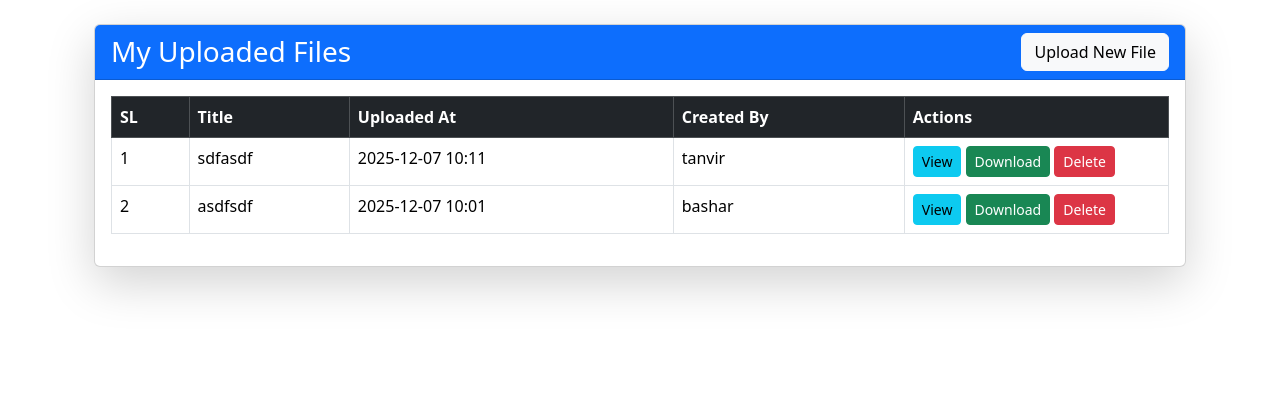
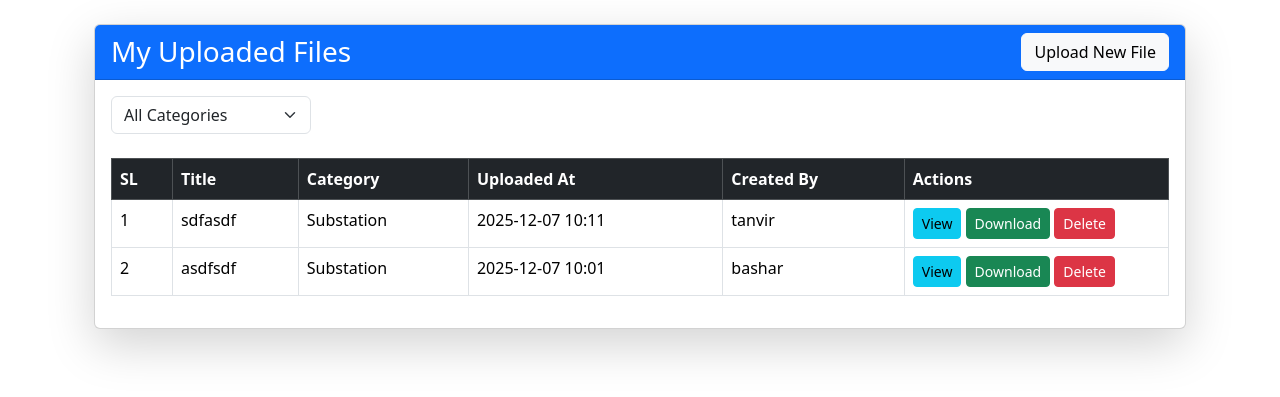
Before and after one commit to bayajeed/quotation-final2, a Django app: page /files/list/ in a window 1280 px wide. Shown: the part 56-453 px from the top of the page. Run offline with Django 5.2, Linux system fonts and the light colour scheme; a user stored in the database is signed in; data comes from the database, SQL or seed files in the repository; both versions use the stored data as it was after the commit.

Commit message:
File handler er add "category" and "View" added for achiv, reject

```diff
--- a/file_handler/forms.py
+++ b/file_handler/forms.py
@@ -5,8 +5,9 @@ from .models import UploadedFile
 class UploadedFileForm(forms.ModelForm):
     class Meta:
         model = UploadedFile
-        fields = ['title', 'file']
+        fields = ['title', 'category', 'file']
         widgets = {
             'title': forms.TextInput(attrs={'class': 'form-control', 'placeholder': 'Enter file title'}),
+            'category': forms.Select(attrs={'class': 'form-control'}),
             'file': forms.FileInput(attrs={'class': 'form-control'}),
         }
--- a/file_handler/models.py
+++ b/file_handler/models.py
@@ -22,7 +22,14 @@ def user_directory_path(instance, filename):
     # final path → uploads/<username>/<filename>
     return os.path.join("uploads", folder_name, final_filename)
 
+
 class UploadedFile(models.Model):
+    STATIC_CHOICES = (
+        ('substation', 'Substation'),
+        ('company_profile', 'Company Profile'),
+        ('general', 'General'),
+    )
+    category = models.CharField(max_length=50, choices=STATIC_CHOICES, default='substation', null=True, blank=True , help_text="Select the category of the file.")
     user = models.ForeignKey(User, on_delete=models.CASCADE)
     title = models.CharField(max_length=255)
     file = models.FileField(upload_to=user_directory_path)
--- a/file_handler/views.py
+++ b/file_handler/views.py
@@ -23,6 +23,12 @@ def upload_file(request):
 
 @login_required
 def file_list(request):
+    """Searching and filtering files"""
+
+
+    """List files with permission rules and filtering"""
+    category_filter = request.GET.get('category', '')
+
     """
     Superuser → can see ALL files
     Normal User → can see ONLY their own files
@@ -32,8 +38,18 @@ def file_list(request):
     else:
         files = UploadedFile.objects.filter(user=request.user).order_by('-uploaded_at')
 
-    return render(request, 'file_handler/file_list.html', {'files': files})
+    # Filter apply
+    if category_filter:
+        files = files.filter(category=category_filter)
 
+    files = files.order_by('-uploaded_at')
+    file_choices = UploadedFile.STATIC_CHOICES
+
+    return render(request, 'file_handler/file_list.html', {
+        'files': files,
+        'file_choices': file_choices,
+        'category_filter': category_filter
+    })
 
 @login_required
 def download_file(request, file_id):
--- a/templates/file_handler/file_list.html
+++ b/templates/file_handler/file_list.html
@@ -13,6 +13,17 @@
         </div>
 
         <div class="card-body">
+            <form method="get" class="mb-4 d-flex gap-2 align-items-center">
+                <select name="category" class="form-select" style="width: 200px;" onchange="this.form.submit()">
+                <option value="">All Categories</option>
+                {% for value, label in file_choices %}
+                    <option value="{{ value }}"
+                    {% if category_filter == value %}selected{% endif %}>
+                    {{ label }}
+                    </option>
+                {% endfor %}
+                </select>
+            </form>
             {% if files %}
             <div class="table-responsive">
                 <table class="table table-bordered table-hover">
@@ -20,6 +31,7 @@
                         <tr>
                             <th>SL</th>
                             <th>Title</th>
+                            <th>Category</th>
                             <th>Uploaded At</th>
                             <th>Created By</th>
                             <th style="width: 25%">Actions</th>
@@ -30,6 +42,7 @@
                         <tr>
                             <td>{{ forloop.counter }}</td>
                             <td>{{ file.title }}</td>
+                            <td>{{ file.get_category_display }}</td>
                             <td>{{ file.uploaded_at|date:"Y-m-d H:i" }}</td>
                             <td>{{ file.user.username }}</td>
                             <td>
--- a/templates/file_handler/upload.html
+++ b/templates/file_handler/upload.html
@@ -17,6 +17,12 @@
                             <label for="{{ form.title.id_for_label }}" class="form-label">Title</label>
                             {{ form.title }}
                         </div>
+
+                        <div class="mb-3">
+                            <label for="{{ form.category.id_for_label }}" class="form-label">Category</label>
+                            {{ form.category }}
+                        </div>
+
                         <div class="mb-3">
                             <label for="{{ form.file.id_for_label }}" class="form-label">File</label>
                             {{ form.file }}
--- a/templates/pages/quotations/achieved_quotation_list.html
+++ b/templates/pages/quotations/achieved_quotation_list.html
@@ -24,6 +24,7 @@
                             <th>Title</th>
                             <th>Created At</th>
                             <th class="text-end">Total Amount</th>
+                            <th class="text-center">Actions</th>
                         </tr>
                     </thead>
                     <tbody>
@@ -34,6 +35,9 @@
                             <td>{{ quotation.title }}</td>
                             <td>{{ quotation.created_at|date:"d M Y" }}</td>
                             <td class="text-end">{{ quotation.total_amount|floatformat:2 }}</td>
+                            <td class="text-center">
+                                <a href="{% url 'quotation_view' quotation.pk %}" class="btn btn-sm btn-outline-info me-1">View</a>
+                            </td>
                         </tr>
                         {% empty %}
                         <tr>
--- a/templates/pages/quotations/archived_quotation_list.html
+++ b/templates/pages/quotations/archived_quotation_list.html
@@ -36,6 +36,7 @@
                             <td>{{ quotation.created_at|date:"d M Y" }}</td>
                             <td class="text-end">{{ quotation.total_amount|floatformat:2 }}</td>
                             <td class="text-center">
+                                <a href="{% url 'quotation_view' quotation.pk %}" class="btn btn-sm btn-outline-info me-1">View</a>
                                 <a href="{% url 'unarchive_quotation' quotation.pk %}" class="btn btn-sm btn-outline-success">Unarchive</a>
                             </td>
                         </tr>
--- a/templates/pages/quotations/rejected_quotation_list.html
+++ b/templates/pages/quotations/rejected_quotation_list.html
@@ -24,6 +24,7 @@
                             <th>Title</th>
                             <th>Created At</th>
                             <th class="text-end">Total Amount</th>
+                            <th class="text-center">Actions</th>
                         </tr>
                     </thead>
                     <tbody>
@@ -34,6 +35,9 @@
                             <td>{{ quotation.title }}</td>
                             <td>{{ quotation.created_at|date:"d M Y" }}</td>
                             <td class="text-end">{{ quotation.total_amount|floatformat:2 }}</td>
+                            <td class="text-center">
+                                <a href="{% url 'quotation_view' quotation.pk %}" class="btn btn-sm btn-outline-info me-1">View</a>
+                            </td>
                         </tr>
                         {% empty %}
                         <tr>
```
Also changed, not shown: pages/views.py (+7 -1 lines), db.sqlite3, file_handler/migrations/0002_uploadedfile_category_alter_uploadedfile_file.py (added), 4 other files.
